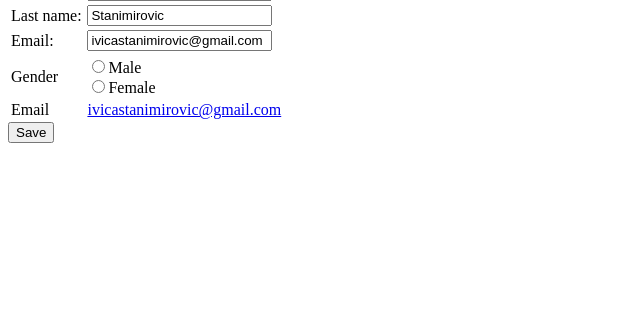
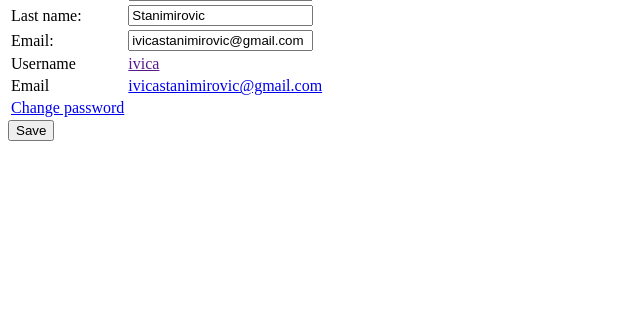
Before and after one commit to boimw/emse_manager, a Django app: page /profile/ in a window 1280 px wide. Shown: the part 464-800 px from the top of the page, without its empty margins (0-640 px from the left). Run offline with Django 3.2, Linux system fonts and the light colour scheme; a user stored in the database is signed in; some libraries are stand-ins or nearby versions.

Commit message:
feature (password change): add change of password for a user

```diff
--- a/emse-manager/profiles/templates/profile.html
+++ b/emse-manager/profiles/templates/profile.html
@@ -19,6 +19,7 @@
               <div class="row">
                 <div class="col-md-3 col-lg-3 " align="center"> <img alt="User Pic" src="http://www.drupal.org/files/profile_default.png" class="img-circle img-responsive">
                </div>
+
                 <div class=" col-md-9 col-lg-9 ">
                   <table class="table table-user-information">
                     <tbody>
@@ -40,24 +41,17 @@
                         <input class="form-control" id="email" type="text" name="email" value="{{ user.email }}">
                         </td>
                       </tr>
-
-                         <tr>
-                             <tr>
-                        <td>Gender</td>
-                        <td>
-					    <div class="radio">
-					      <label><input type="radio" name="optradio">Male</label>
-					    </div>
-					    <div class="radio">
-					      <label><input type="radio" name="optradio">Female</label>
-					    </div>
-					   </td>
+                      <tr>
+                        <td>Username</td>
+                        <td><a href="">{{ user.username }}</a></td>
                       </tr>
-
                       <tr>
                         <td>Email</td>
                         <td><a href="mailto:{{ user.email }}">{{ user.email }}</a></td>
                       </tr>
+                      <tr>
+                        <td><a class="btn btn-default" href="{% url 'account_change_password' %}">Change password</a></td>
+                        <td></td>
                       </tr>
                     </tbody>
                   </table>
```
Also changed, not shown: emse-manager/profiles/templates/account/password_change.html (added, +20 -0 lines), emse-manager/db.sqlite3.
